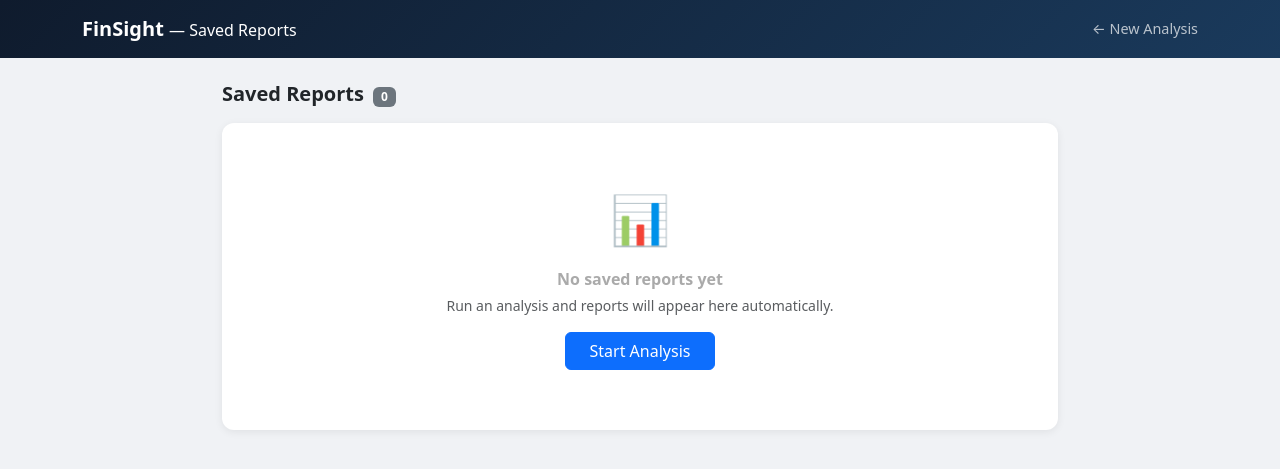
After one commit to Onlinegrampa/Buffet, a Flask app: page /reports in a window 1280 px wide. The commit adds this page. Shown: the top 469 px of the page. Run offline with Flask 3, Linux system fonts and the light colour scheme.

Commit message:
Save reports to disk with list and delete pages

```diff
--- a/app.py
+++ b/app.py
@@ -1,11 +1,13 @@
 """FinSight web app — enter financial statements in the browser, get instant analysis."""
 from __future__ import annotations
 
+import json
 import os
 import uuid
 from datetime import datetime
+from pathlib import Path
 
-from flask import Flask, render_template, request, Response
+from flask import Flask, redirect, render_template, request, Response, url_for
 
 from analyzers.balance_health import compute as balance_health_compute
 from analyzers.buffett import compute as buffett_compute
@@ -36,9 +38,14 @@ HIGHLIGHT = {
     "Operating Cash Flow (OCF)", "Free Cash Flow (FCF)",
 }
 
-# In-memory store for report data (keyed by report_id)
+REPORTS_DIR = Path(__file__).parent / "saved_reports"
+REPORTS_DIR.mkdir(exist_ok=True)
+
+# In-memory store for the current session (fast access for results page)
 _report_store: dict = {}
 
+
+# ── Jinja filters ─────────────────────────────────────────────────────────────
 
 @app.template_filter("money")
 def money_filter(v: float | None) -> str:
@@ -55,21 +62,46 @@ def pct_filter(v: float | None) -> str:
     return f"{v:+.1f}%"
 
 
-@app.route("/")
-def index() -> str:
-    return render_template(
-        "index.html",
-        balance_sheet=BALANCE_SHEET,
-        income_statement=INCOME_STATEMENT,
-        cash_flow=CASH_FLOW,
-        highlight=HIGHLIGHT,
-        max_periods=MAX_PERIODS,
-        default_period_labels=DEFAULT_PERIOD_LABELS,
+# ── Disk helpers ──────────────────────────────────────────────────────────────
+
+def _save_report(report_id: str, data: dict, html: str) -> None:
+    """Persist report HTML and metadata to disk."""
+    meta = {
+        "report_id": report_id,
+        "company":   data["company"],
+        "periods":   data["periods"],
+        "unit_label": data["unit_label"],
+        "generated": data["generated"],
+    }
+    (REPORTS_DIR / f"{report_id}.json").write_text(
+        json.dumps(meta, indent=2), encoding="utf-8"
     )
+    (REPORTS_DIR / f"{report_id}.html").write_text(html, encoding="utf-8")
 
 
+def _load_all_meta() -> list[dict]:
+    """Return all saved report metadata sorted newest-first."""
+    metas = []
+    for p in REPORTS_DIR.glob("*.json"):
+        try:
+            metas.append(json.loads(p.read_text(encoding="utf-8")))
+        except Exception:
+            pass
+    metas.sort(key=lambda m: m.get("generated", ""), reverse=True)
+    return metas
+
+
+def _delete_report(report_id: str) -> None:
+    for ext in ("html", "json"):
+        f = REPORTS_DIR / f"{report_id}.{ext}"
+        if f.exists():
+            f.unlink()
+    _report_store.pop(report_id, None)
+
+
+# ── Analysis ──────────────────────────────────────────────────────────────────
+
 def _run_analysis(request_form) -> dict:
-    """Parse form and run all analyzers. Returns a dict of template variables."""
     n = min(MAX_PERIODS, max(2, int(request_form.get("n_periods") or 2)))
     periods = [
         (request_form.get(f"period_{i}") or DEFAULT_PERIOD_LABELS[i]).strip()
@@ -101,14 +133,12 @@ def _run_analysis(request_form) -> dict:
 
     stmt   = stmt_compute(profile)
     buft   = buffett_compute(profile.name, profile.buffett_inputs())
-
     r40    = profile.rule_of_40_inputs()
     growth = r40["growth"] if r40["growth"] is not None else 0.0
     saas_results = {
         label: saas_compute(profile.name, growth, (m if m is not None else 0.0), label)
         for label, m in r40["margins"].items()
     }
-
     stage       = stage_compute(profile)
     survival    = survival_compute(profile)
     ccc         = ccc_compute(profile)
@@ -118,21 +148,27 @@ def _run_analysis(request_form) -> dict:
     consistency = consistency_compute(profile)
 
     return dict(
-        company=name,
-        periods=periods,
-        stmt=stmt,
-        buft=buft,
-        saas_results=saas_results,
-        growth=growth,
-        stage=stage,
-        survival=survival,
-        ccc=ccc,
-        leverage=leverage,
-        bhealth=bhealth,
-        income_scan=income_scan,
-        consistency=consistency,
+        company=name, periods=periods, stmt=stmt, buft=buft,
+        saas_results=saas_results, growth=growth,
+        stage=stage, survival=survival, ccc=ccc, leverage=leverage,
+        bhealth=bhealth, income_scan=income_scan, consistency=consistency,
         unit_label=unit_label,
         generated=datetime.now().strftime("%B %d, %Y at %I:%M %p"),
+    )
+
+
+# ── Routes ────────────────────────────────────────────────────────────────────
+
+@app.route("/")
+def index() -> str:
+    return render_template(
+        "index.html",
+        balance_sheet=BALANCE_SHEET,
+        income_statement=INCOME_STATEMENT,
+        cash_flow=CASH_FLOW,
+        highlight=HIGHLIGHT,
+        max_periods=MAX_PERIODS,
+        default_period_labels=DEFAULT_PERIOD_LABELS,
     )
 
 
@@ -141,17 +177,35 @@ def analyze() -> str:
     data = _run_analysis(request.form)
     report_id = str(uuid.uuid4())
     _report_store[report_id] = data
+
+    # Render and save to disk immediately
+    html = render_template("report.html", **data)
+    _save_report(report_id, data, html)
+
     return render_template("results.html", report_id=report_id, **data)
 
 
 @app.route("/download/<report_id>")
 def download(report_id: str) -> Response:
-    data = _report_store.get(report_id)
-    if not data:
+    # Try disk first, then fall back to in-memory
+    disk_file = REPORTS_DIR / f"{report_id}.html"
+    if disk_file.exists():
+        html = disk_file.read_text(encoding="utf-8")
+    elif report_id in _report_store:
+        html = render_template("report.html", **_report_store[report_id])
+    else:
         return Response("Report not found. Please run the analysis again.", status=404)
-    html = render_template("report.html", **data)
-    company_slug = data["company"].replace(" ", "_").replace("/", "-")
-    filename = f"FinSight_{company_slug}_{data['periods'][0]}.html"
+
+    # Get metadata for filename
+    meta_file = REPORTS_DIR / f"{report_id}.json"
+    if meta_file.exists():
+        meta = json.loads(meta_file.read_text(encoding="utf-8"))
+    else:
+        meta = _report_store.get(report_id, {})
+
+    company_slug = str(meta.get("company", "report")).replace(" ", "_").replace("/", "-")
+    periods = meta.get("periods", [""])
+    filename = f"FinSight_{company_slug}_{periods[0]}.html"
     return Response(
         html,
         mimetype="text/html",
@@ -159,6 +213,17 @@ def download(report_id: str) -> Response:
     )
 
 
+@app.route("/reports")
+def reports_list() -> str:
+    return render_template("reports_list.html", reports=_load_all_meta())
+
+
+@app.route("/reports/<report_id>/delete", methods=["POST"])
+def delete_report(report_id: str):
+    _delete_report(report_id)
+    return redirect(url_for("reports_list"))
+
+
 if __name__ == "__main__":
     port = int(os.environ.get("PORT", 5000))
     app.run(debug=True, port=port)
--- a/templates/index.html
+++ b/templates/index.html
@@ -59,7 +59,10 @@
 
 <div class="topbar">
   <div class="container">
-    <h4 class="fw-bold mb-0">FinSight <span class="fw-light opacity-75 fs-6">— Financial Analysis Suite</span></h4>
+    <div class="d-flex justify-content-between align-items-center w-100">
+      <h4 class="fw-bold mb-0">FinSight <span class="fw-light opacity-75 fs-6">— Financial Analysis Suite</span></h4>
+      <a href="/reports" style="color:rgba(255,255,255,.75);text-decoration:none;font-size:.88rem;">&#128202; Saved Reports</a>
+    </div>
   </div>
 </div>
 
--- /dev/null
+++ b/templates/reports_list.html
@@ -0,0 +1,97 @@
+<!DOCTYPE html>
+<html lang="en">
+<head>
+  <meta charset="UTF-8">
+  <meta name="viewport" content="width=device-width, initial-scale=1.0">
+  <title>Saved Reports — FinSight</title>
+  <link href="https://cdn.jsdelivr.net/npm/bootstrap@5.3.2/dist/css/bootstrap.min.css" rel="stylesheet">
+  <style>
+    body { background: #f0f2f5; }
+    .topbar {
+      background: linear-gradient(135deg, #0f1b2d 0%, #1a3a5c 100%);
+      color: white; padding: 14px 0;
+      position: sticky; top: 0; z-index: 1000;
+    }
+    .topbar a { color: rgba(255,255,255,.7); text-decoration: none; font-size: .9rem; }
+    .topbar a:hover { color: white; }
+    .card { border: none; border-radius: 12px; box-shadow: 0 2px 8px rgba(0,0,0,.07); }
+    .report-row { border-bottom: 1px solid #f0f0f0; }
+    .report-row:last-child { border-bottom: none; }
+    .company-name { font-weight: 600; font-size: .95rem; }
+    .period-badge {
+      background: #e8f0fe; color: #1a3a5c;
+      padding: 2px 8px; border-radius: 5px;
+      font-size: .72rem; font-weight: 600; white-space: nowrap;
+    }
+    .meta-txt { font-size: .78rem; color: #888; }
+    .empty-state { text-align: center; padding: 60px 20px; color: #aaa; }
+    .empty-state .icon { font-size: 3rem; margin-bottom: 12px; }
+  </style>
+</head>
+<body>
+
+<div class="topbar">
+  <div class="container d-flex justify-content-between align-items-center">
+    <span class="fw-bold fs-5">FinSight <span class="opacity-60 fw-light fs-6">— Saved Reports</span></span>
+    <a href="/">&#8592; New Analysis</a>
+  </div>
+</div>
+
+<div class="container my-4" style="max-width:860px;">
+
+  <div class="d-flex justify-content-between align-items-center mb-3">
+    <h5 class="fw-bold mb-0">Saved Reports <span class="badge bg-secondary ms-1" style="font-size:.75rem;">{{ reports|length }}</span></h5>
+  </div>
+
+  <div class="card">
+    {% if reports %}
+    <div class="card-body p-0">
+      {% for r in reports %}
+      <div class="report-row px-4 py-3 d-flex align-items-center gap-3">
+
+        <!-- Icon -->
+        <div style="font-size:1.6rem;width:36px;text-align:center;flex-shrink:0;">&#128196;</div>
+
+        <!-- Info -->
+        <div class="flex-grow-1">
+          <div class="company-name">{{ r.company }}</div>
+          <div class="d-flex flex-wrap gap-1 mt-1">
+            {% for p in r.periods %}
+            <span class="period-badge">{{ p }}</span>
+            {% endfor %}
+          </div>
+          <div class="meta-txt mt-1">{{ r.unit_label }} &nbsp;|&nbsp; {{ r.generated }}</div>
+        </div>
+
+        <!-- Actions -->
+        <div class="d-flex gap-2 flex-shrink-0">
+          <a href="/download/{{ r.report_id }}"
+             class="btn btn-sm btn-outline-primary px-3">
+            &#11123; Download
+          </a>
+          <form action="/reports/{{ r.report_id }}/delete" method="post"
+                onsubmit="return confirm('Delete the report for {{ r.company }} ({{ r.periods|join(', ') }})? This cannot be undone.');">
+            <button type="submit" class="btn btn-sm btn-outline-danger px-3">
+              &#128465; Delete
+            </button>
+          </form>
+        </div>
+
+      </div>
+      {% endfor %}
+    </div>
+    {% else %}
+    <div class="empty-state">
+      <div class="icon">&#128202;</div>
+      <div class="fw-semibold mb-1">No saved reports yet</div>
+      <div class="text-muted small">Run an analysis and reports will appear here automatically.</div>
+      <a href="/" class="btn btn-primary mt-3 px-4">Start Analysis</a>
+    </div>
+    {% endif %}
+  </div>
+
+</div>
+
+<script src="https://cdn.jsdelivr.net/npm/bootstrap@5.3.2/dist/js/bootstrap.bundle.min.js"></script>
+</body>
+</html>
--- a/templates/results.html
+++ b/templates/results.html
@@ -74,6 +74,7 @@
     <div class="d-flex gap-2 align-items-center">
       <a href="/download/{{ report_id }}"
          class="btn btn-sm btn-outline-light px-3">&#11123; Download Report</a>
+      <a href="/reports" style="color:rgba(255,255,255,.7);text-decoration:none;font-size:.9rem;">&#128202; Saved Reports</a>
       <a href="/" class="opacity-75" style="color:rgba(255,255,255,.7);text-decoration:none;font-size:.9rem;">&#8592; New Analysis</a>
     </div>
   </div>
```
Also changed, not shown: 1 other file.
